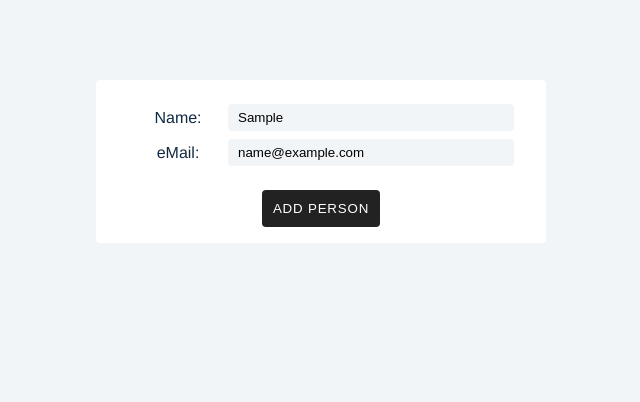
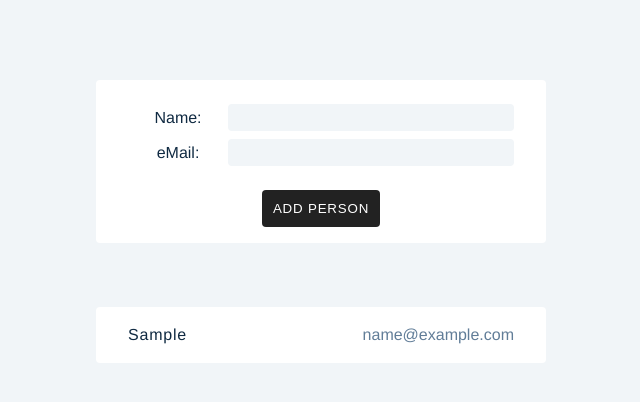
Before and after one commit to locaulker/react-adv-tutorial-2021, a React (Create React App) app: page / in a window 1280 px wide. Both pictures are taken after typing "Sample", "name@example.com" into the empty fields and a click on the button "ADD PERSON". Shown: the top 402 px of the page, without its empty margins (319-959 px from the left). Built offline with nearby package versions, Linux system fonts and the light colour scheme.

Commit message:
adding form input objects to an array

```diff
--- a/src/tutorial/4-forms/setup/1-controlled-inputs.js
+++ b/src/tutorial/4-forms/setup/1-controlled-inputs.js
@@ -9,9 +9,25 @@
   const [firstName, setFirstName] = useState("")
   const [email, setEmail] = useState("")
 
+  const [people, setPeople] = useState([])
+
   const handleSubmit = e => {
     e.preventDefault()
-    console.log(firstName, email)
+
+    if (firstName && email) {
+      // creates a person object
+      const person = { id: new Date().getTime().toString(), firstName, email }
+
+      // adding each person to the people array
+      setPeople(people => {
+        return [...people, person]
+      })
+      // reset the input boxes
+      setFirstName("")
+      setEmail("")
+    } else {
+      console.log("empty values")
+    }
   }
 
   return (
@@ -40,6 +56,16 @@
           </div>
           <button type="submit">Add Person</button>
         </form>
+
+        {people.map(person => {
+          const { id, firstName, email } = person
+          return (
+            <div className="item" key={id}>
+              <h4>{firstName}</h4>
+              <p>{email}</p>
+            </div>
+          )
+        })}
       </article>
     </>
   )
```
